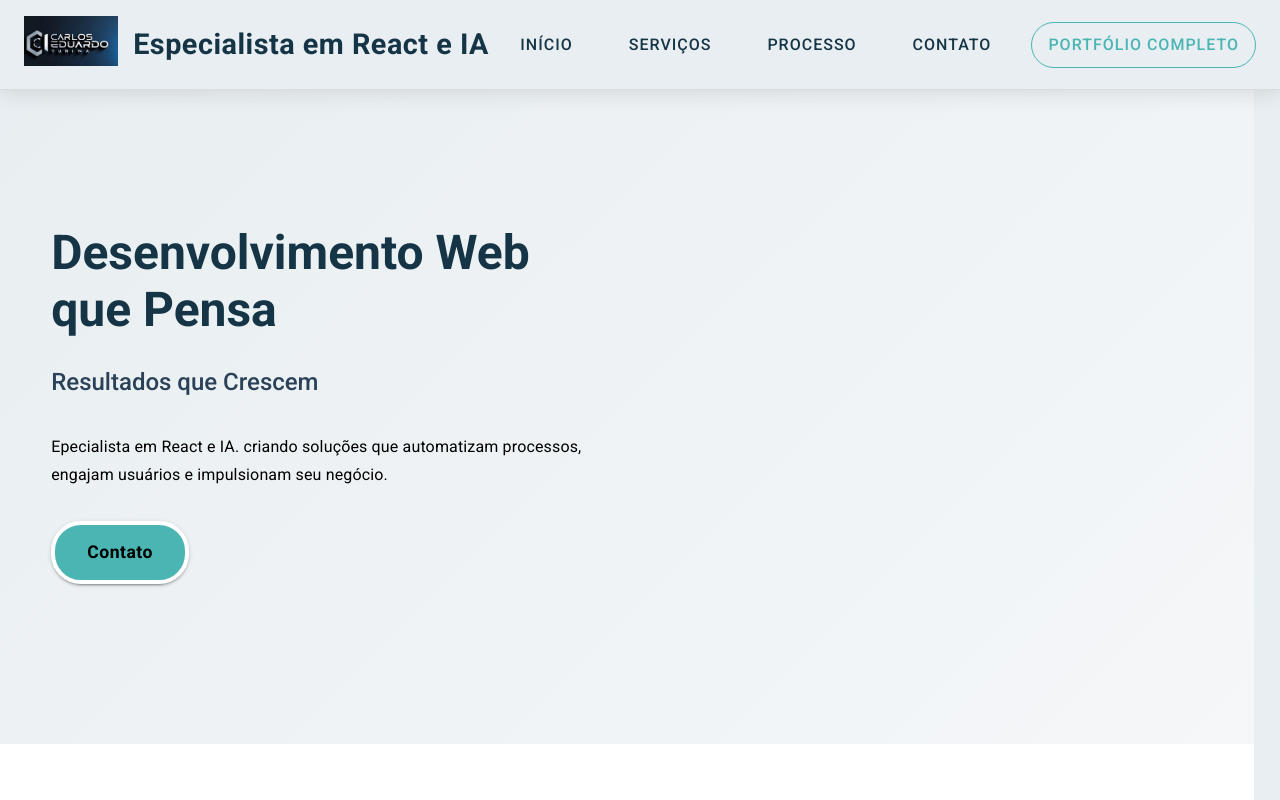
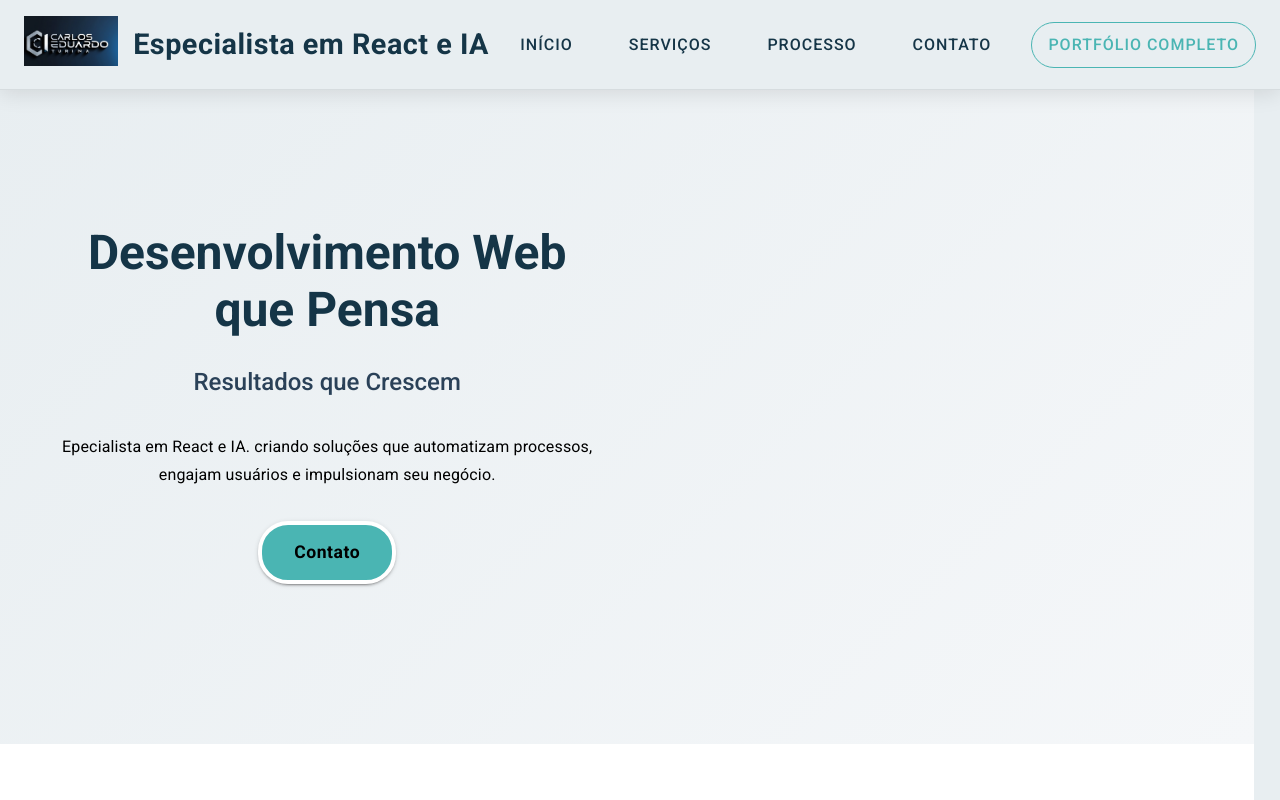
Before and after one commit to anirutsolrak/PortifolioAtualizado, a React (Vite) app in the folder project/: page / in a window 1280 px wide. Shown: the top 800 px of the page. Built offline with nearby package versions, Linux system fonts and the light colour scheme.

Commit message:
Update DesignProcessBanner.jsx

```diff
--- a/project/src/componentes/ProcessoDeDesenvolvimento/DesignProcessBanner.jsx
+++ b/project/src/componentes/ProcessoDeDesenvolvimento/DesignProcessBanner.jsx
@@ -23,7 +23,7 @@ const DesignProcessBanner = () => {
           <Grid2 size={{ xs: 12, md: 6 }} sx={{ order: { xs: 1, md: 2 } }}>
            <Box
   sx={{
-                textAlign: { xs: 'center', md: 'left' },
+    textAlign: 'center',
     maxWidth: '600px',
     mx: 'auto',
   }}
```
Lines whose indentation alone changed are shown as unchanged.
